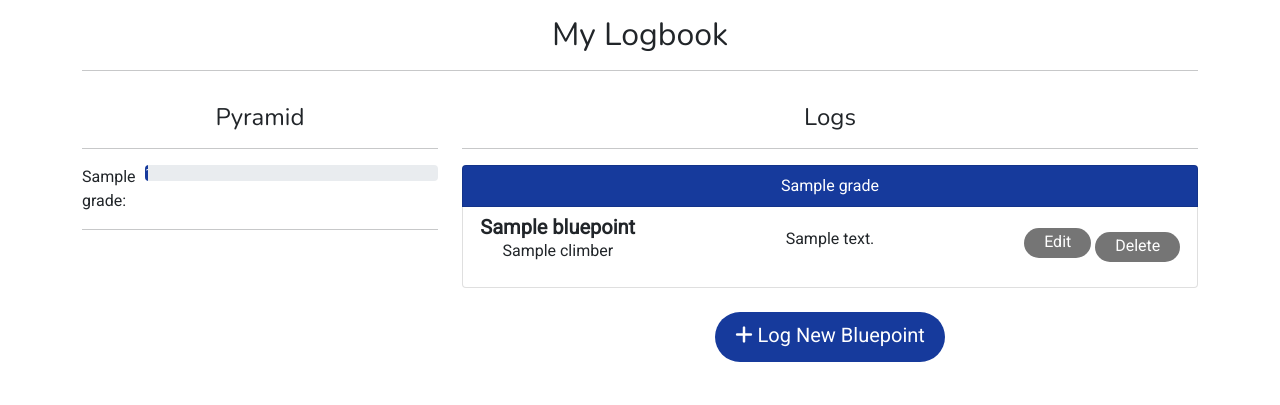
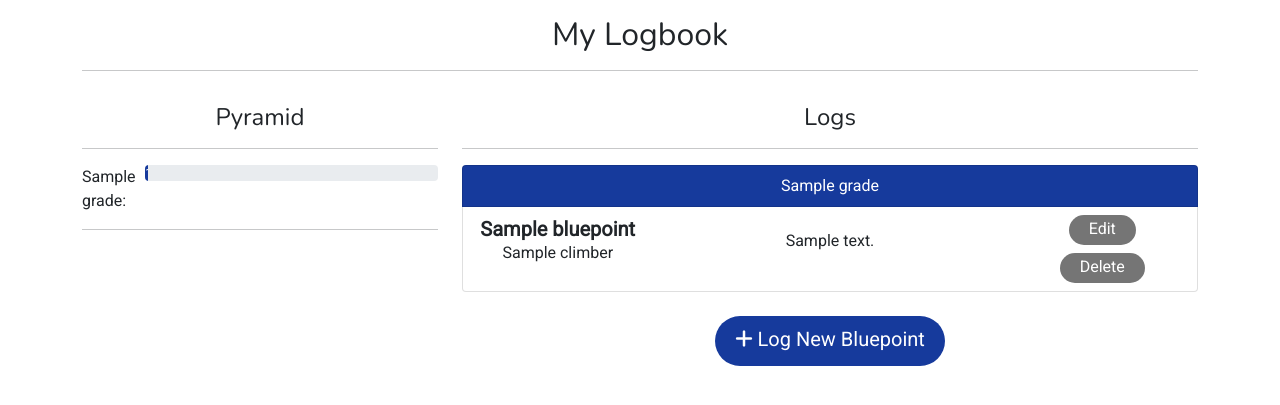
Before and after one commit to RobKnowles248/bluepoint, a Django app: template logbooks/templates/logbooks/logbook.html in a window 1280 px wide. Shown: the part 60-465 px from the top of the page. Run offline with Django 3.2, Linux system fonts and the light colour scheme; tables that the repository leaves empty hold one stand-in row (values such as "Sample post"); the template is opened without the code that fills it: values that come from a table or form of the project are taken from there, most other values are stand-ins (such as "Sample title", 1, 10 or a date in 2020); some libraries are stand-ins or nearby versions.

Commit message:
Fix issue with margin of edit and delete buttons

```diff
--- a/logbooks/templates/logbooks/logbook.html
+++ b/logbooks/templates/logbooks/logbook.html
@@ -52,8 +52,14 @@
                                     </div>
                                     {% if my_logbook %}
                                     <div class="col-12 col-lg-3 text-center">
-                                        <a href="{% url 'edit_bluepoint' bluepoint.id %}" class="btn btn-small mb-lg-2">Edit</a>
-                                        <a href="{% url 'delete_bluepoint' bluepoint.id %}" class="btn btn-small btn-danger">Delete</a>
+                                        <div class="row justify-content-center">
+                                            <div class="col-auto col-lg-12">
+                                                <a href="{% url 'edit_bluepoint' bluepoint.id %}" class="btn btn-small mb-lg-2">Edit</a>
+                                            </div>
+                                            <div class="col-auto col-lg-12">
+                                                <a href="{% url 'delete_bluepoint' bluepoint.id %}" class="btn btn-small btn-danger">Delete</a>
+                                            </div>
+                                        </div>
                                     </div>
                                     {% endif %}
                                 </div>
```
